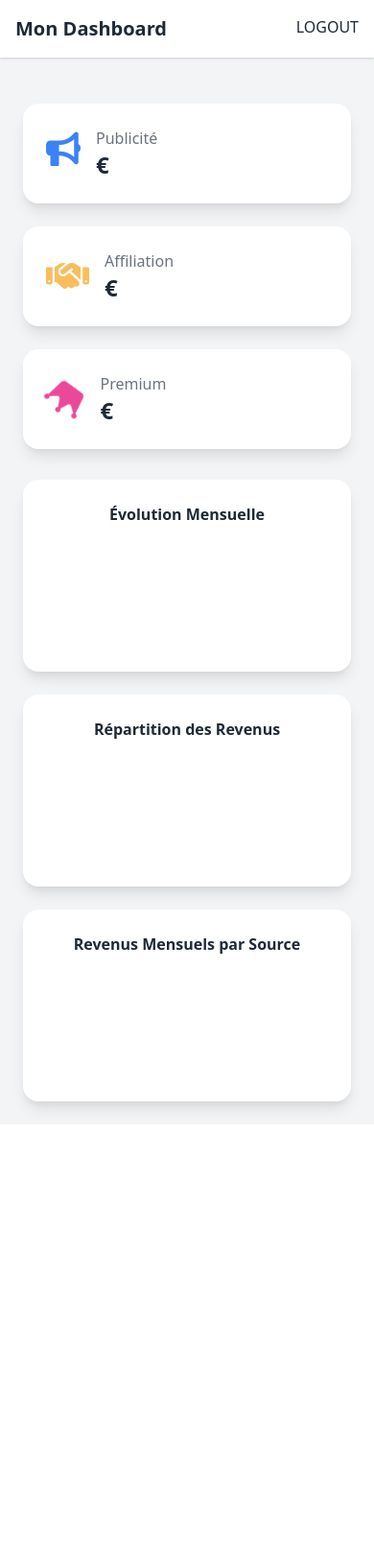
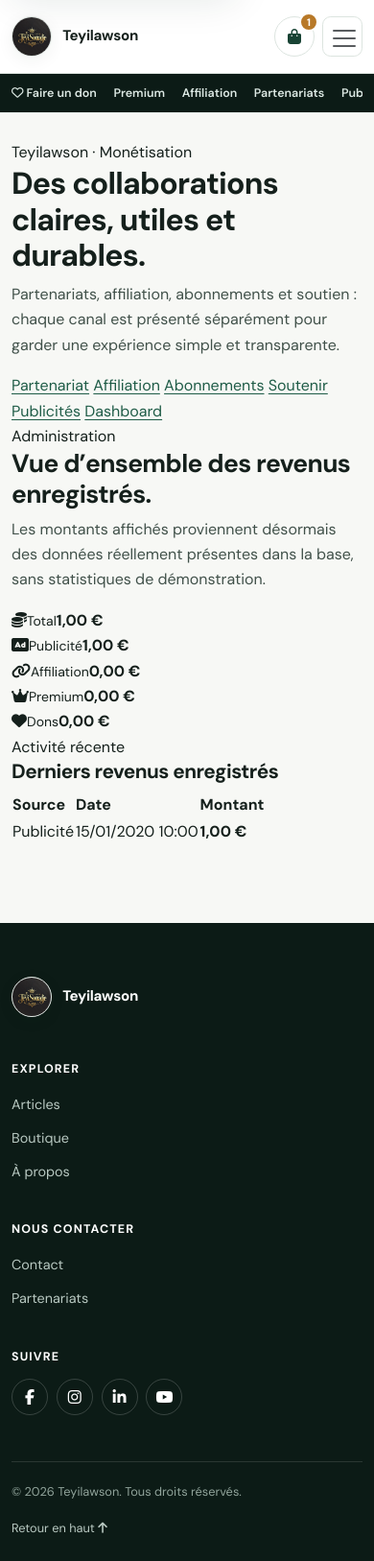
Before and after one commit to teyi12/my_blog, a Django app: page /monetization/revenus/ in a window 390 px wide. Shown: the whole page at 96% size. Before the commit the page ends 1168 px from the top, so only its background shows below. Run offline with Django 5.2, Linux system fonts and the light colour scheme; a user stored in the database is signed in; tables that the repository leaves empty hold one stand-in row (values such as "Sample post").

Commit message:
design: rebuild monetization dashboard with real data

```diff
--- a/monetization/templates/monetization/dashboard.html
+++ b/monetization/templates/monetization/dashboard.html
@@ -1,141 +1,48 @@
-{% load static %}
+{% extends "monetization/base.html" %}
+{% block title %}Dashboard monétisation — Teyilawson{% endblock %}
 
-<!doctype html>
-<html lang="fr">
-  <head>
-    <meta charset="UTF-8" />
-    <title>Dashboard - Revenus</title>
-    <script src="https://cdn.jsdelivr.net/npm/chart.js"></script>
-    <link
-      href="https://cdn.jsdelivr.net/npm/tailwindcss@2.2.19/dist/tailwind.min.css"
-      rel="stylesheet"
-    />
-    <link
-      rel="stylesheet"
-      href="https://cdnjs.cloudflare.com/ajax/libs/font-awesome/6.5.0/css/all.min.css"
-    />
-  </head>
-  <body class="bg-gray-100 text-gray-800">
-    <!-- 🔹 Navbar simple -->
-    <nav class="bg-white shadow p-4 mb-6 flex justify-between">
-      <div class="font-bold text-xl">Mon Dashboard</div>
+{% block content %}
+<section class="monetization-section">
+  <div class="monetization-section-heading">
     <div>
-        {% if user.is_authenticated %}
-        <form
-          method="post"
-          action="{% url 'accounts:logout' %}"
-          style="display: inline"
-        >
-          {% csrf_token %}
-          <button type="submit" class="btn btn-link nav-link" style="padding: 0">
-            LOGOUT
-          </button>
-        </form>
-        {% endif %}
-      </div>
-    </nav>
-
-    <div class="container mx-auto p-6">
-      <!-- 🔹 KPI Cards -->
-      <div class="grid grid-cols-1 md:grid-cols-3 gap-6 mb-8">
-        <div
-          class="bg-white shadow-lg rounded-2xl p-6 flex items-center space-x-4 transform hover:scale-105 transition duration-300"
-        >
-          <i class="fa-solid fa-bullhorn text-blue-500 text-4xl animate-bounce"></i>
-          <div>
-            <p class="text-gray-500">Publicité</p>
-            <h2 class="text-2xl font-bold">{{ totaux.total_publicite }} €</h2>
+      <span class="monetization-eyebrow">Administration</span>
+      <h2>Vue d’ensemble des revenus enregistrés.</h2>
+      <p>Les montants affichés proviennent désormais des données réellement présentes dans la base, sans statistiques de démonstration.</p>
     </div>
   </div>
 
-        <div
-          class="bg-white shadow-lg rounded-2xl p-6 flex items-center space-x-4 transform hover:scale-105 transition duration-300"
-        >
-          <i class="fa-solid fa-handshake text-yellow-500 text-4xl animate-pulse"></i>
-          <div>
-            <p class="text-gray-500">Affiliation</p>
-            <h2 class="text-2xl font-bold">{{ totaux.total_affiliation }} €</h2>
-          </div>
+  <div class="revenue-kpis">
+    <article class="revenue-kpi"><span class="revenue-kpi-icon"><i class="fa-solid fa-coins"></i></span><small>Total</small><strong>{{ totaux.global|floatformat:2 }} €</strong></article>
+    <article class="revenue-kpi"><span class="revenue-kpi-icon"><i class="fa-solid fa-rectangle-ad"></i></span><small>Publicité</small><strong>{{ totaux.publicite|floatformat:2 }} €</strong></article>
+    <article class="revenue-kpi"><span class="revenue-kpi-icon"><i class="fa-solid fa-link"></i></span><small>Affiliation</small><strong>{{ totaux.affiliation|floatformat:2 }} €</strong></article>
+    <article class="revenue-kpi"><span class="revenue-kpi-icon"><i class="fa-solid fa-crown"></i></span><small>Premium</small><strong>{{ totaux.premium|floatformat:2 }} €</strong></article>
+    <article class="revenue-kpi"><span class="revenue-kpi-icon"><i class="fa-solid fa-heart"></i></span><small>Dons</small><strong>{{ totaux.dons|floatformat:2 }} €</strong></article>
   </div>
 
-        <div
-          class="bg-white shadow-lg rounded-2xl p-6 flex items-center space-x-4 transform hover:scale-105 transition duration-300"
-        >
-          <i class="fa-solid fa-crown text-pink-500 text-4xl animate-spin"></i>
-          <div>
-            <p class="text-gray-500">Premium</p>
-            <h2 class="text-2xl font-bold">{{ totaux.total_premium }} €</h2>
-          </div>
-        </div>
+  <div class="revenue-table-card">
+    <div class="monetization-card-heading">
+      <span class="monetization-eyebrow">Activité récente</span>
+      <h3>Derniers revenus enregistrés</h3>
     </div>
 
-      <!-- 🔹 Graphiques -->
-      <div class="grid grid-cols-1 md:grid-cols-2 lg:grid-cols-3 gap-6">
-        <div class="bg-white shadow-lg rounded-2xl p-6">
-          <h4 class="text-center font-semibold mb-2">Évolution Mensuelle</h4>
-          <canvas id="lineChart" height="120"></canvas>
+    {% if revenus_recents %}
+    <div class="revenue-table-wrap">
+      <table class="revenue-table">
+        <thead><tr><th>Source</th><th>Date</th><th>Montant</th></tr></thead>
+        <tbody>
+          {% for revenu in revenus_recents %}
+          <tr>
+            <td><span class="revenue-source">{{ revenu.get_type_display }}</span></td>
+            <td>{{ revenu.date|date:"d/m/Y H:i" }}</td>
+            <td><strong>{{ revenu.montant|floatformat:2 }} €</strong></td>
+          </tr>
+          {% endfor %}
+        </tbody>
+      </table>
     </div>
-
-        <div class="bg-white shadow-lg rounded-2xl p-6">
-          <h4 class="text-center font-semibold mb-2">Répartition des Revenus</h4>
-          <canvas id="pieChart" height="120"></canvas>
+    {% else %}
+    <div class="monetization-empty compact"><p>Aucun revenu n’a encore été enregistré dans la base.</p></div>
+    {% endif %}
   </div>
-
-        <div class="bg-white shadow-lg rounded-2xl p-6">
-          <h4 class="text-center font-semibold mb-2">Revenus Mensuels par Source</h4>
-          <canvas id="barChart" height="120"></canvas>
-        </div>
-      </div>
-    </div>
-
-    <!-- 🔹 Scripts Chart.js -->
-    <script>
-      const labels = {{ revenus_mensuels.labels|safe }};
-      const publicite = {{ revenus_mensuels.publicite|safe }};
-      const affiliation = {{ revenus_mensuels.affiliation|safe }};
-      const premium = {{ revenus_mensuels.premium|safe }};
-      const totaux = {
-          publicite: {{ totaux.total_publicite }},
-          affiliation: {{ totaux.total_affiliation }},
-          premium: {{ totaux.total_premium }}
-      };
-
-      // 📈 Courbe
-      new Chart(document.getElementById('lineChart'), {
-          type: 'line',
-          data: {
-              labels: labels,
-              datasets: [
-                  { label: "Publicité", data: publicite, borderColor: "blue", fill: false },
-                  { label: "Affiliation", data: affiliation, borderColor: "orange", fill: false },
-                  { label: "Premium", data: premium, borderColor: "pink", fill: false }
-              ]
-          },
-          options: { responsive: true, plugins: { legend: { position: "bottom" } } }
-      });
-
-      // 🥧 Camembert
-      new Chart(document.getElementById('pieChart'), {
-          type: 'pie',
-          data: {
-              labels: ["Publicité", "Affiliation", "Premium"],
-              datasets: [{ data: [totaux.publicite, totaux.affiliation, totaux.premium], backgroundColor: ["blue", "orange", "pink"] }]
-          }
-      });
-
-      // 📊 Barres Comparatives
-      new Chart(document.getElementById('barChart'), {
-          type: 'bar',
-          data: {
-              labels: labels,
-              datasets: [
-                  { label: "Publicité", data: publicite, backgroundColor: "blue" },
-                  { label: "Affiliation", data: affiliation, backgroundColor: "orange" },
-                  { label: "Premium", data: premium, backgroundColor: "pink" }
-              ]
-          },
-          options: { responsive: true, plugins: { legend: { position: "bottom" } } }
-      });
-    </script>
-  </body>
-</html>
+</section>
+{% endblock %}
```
Lines whose indentation alone changed are shown as unchanged.
